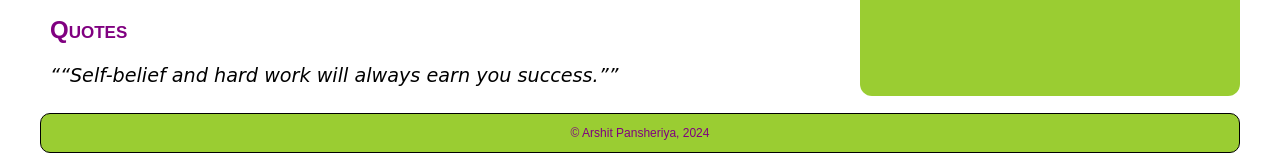
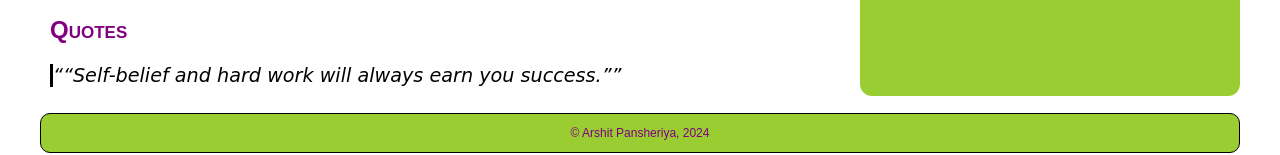
Before and after one commit to arshit7750/Assignment-1, a plain HTML site: page index.html in a window 1280 px wide. Shown: the part 1281-1436 px from the top of the page. Drawn offline with Linux system fonts and the light colour scheme.

Commit message:
assignmnet 1 commit

```diff
--- a/styles.css
+++ b/styles.css
@@ -67,6 +67,7 @@ q {
     font-family: cursive;
     font-style: italic;
     font-size: 1.2em;
+    border-left: 3px solid black;
 }
 
 ul li {
```
